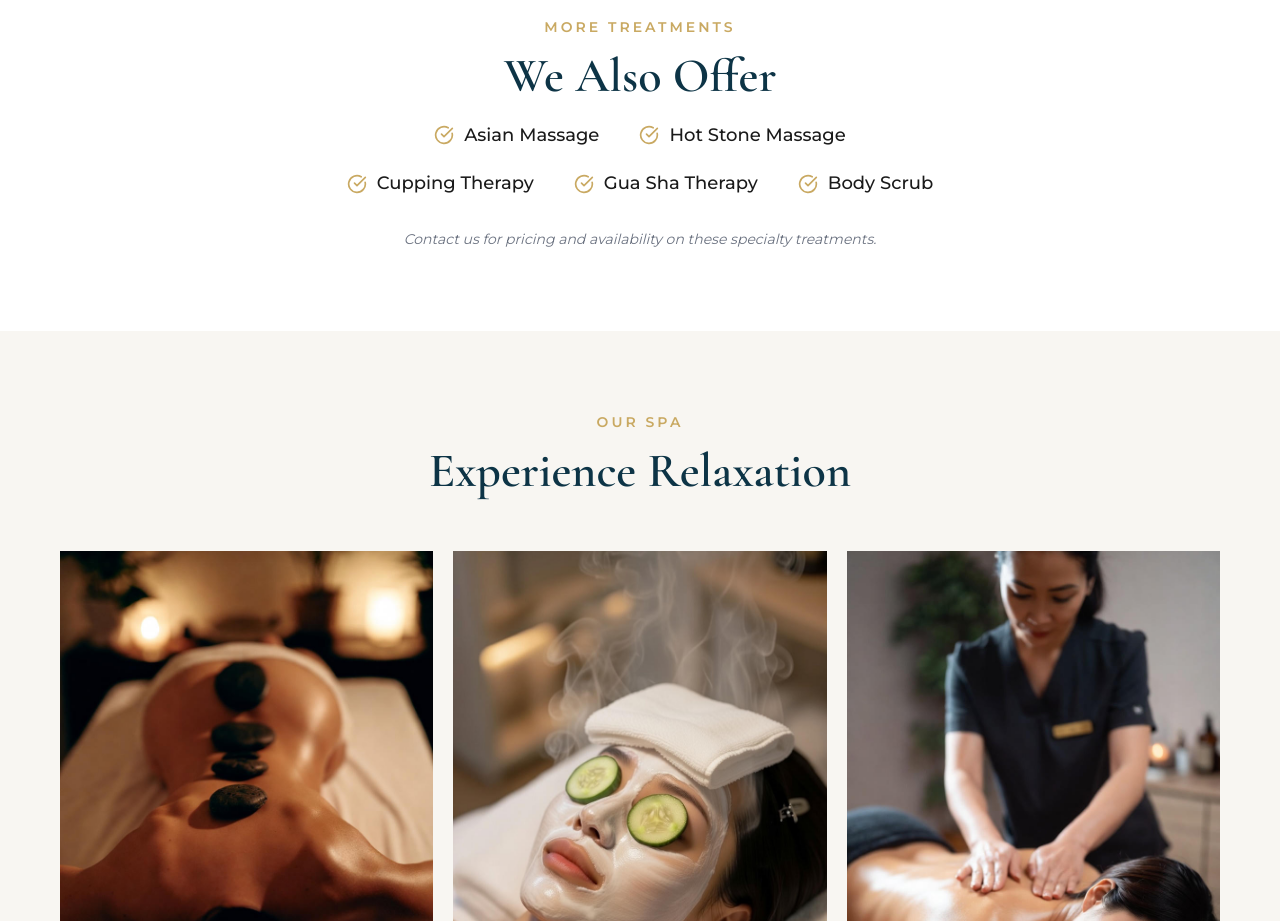
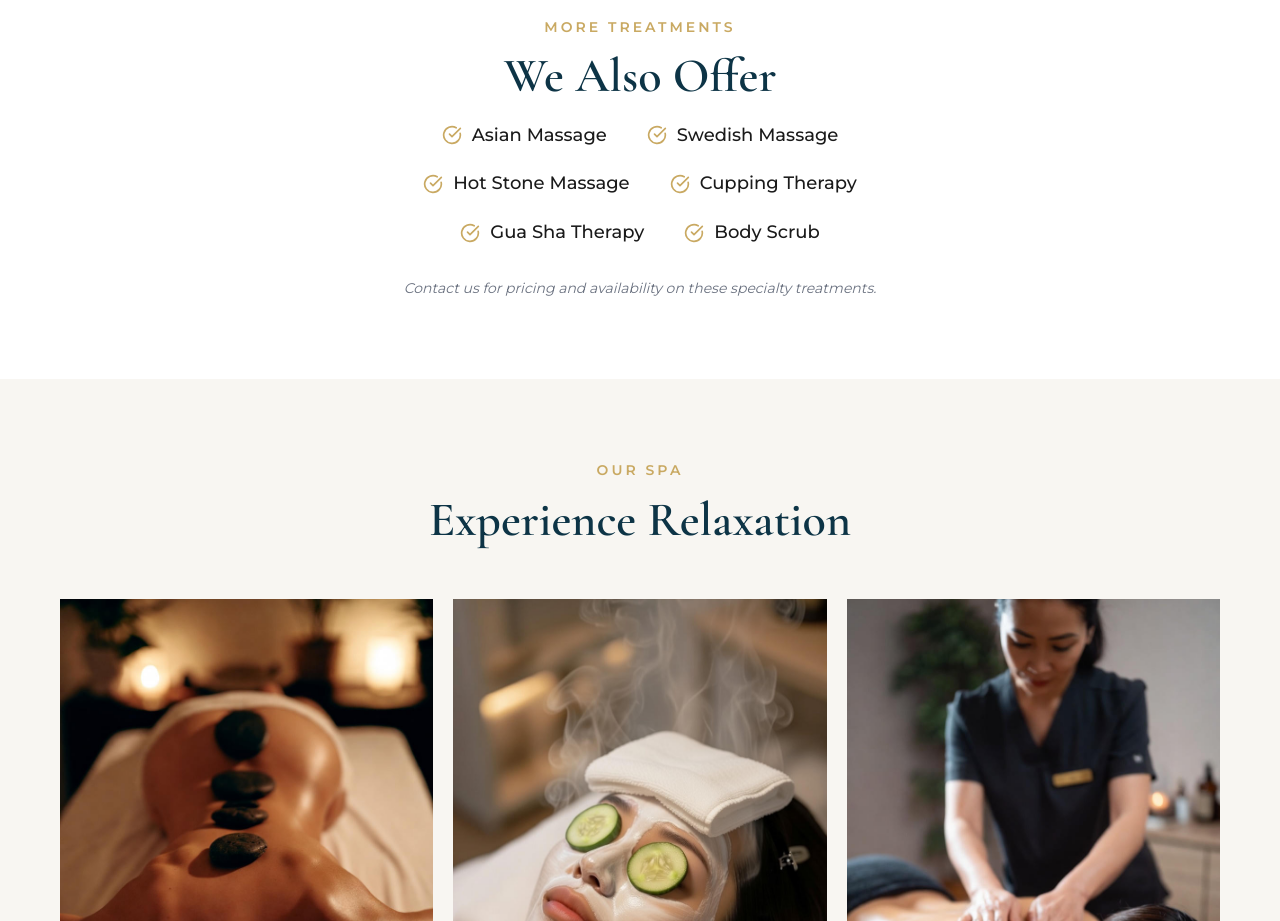
Before and after one commit to Matticusnicholas/Website1, a React (Vite) app: page / in a window 1280 px wide. Shown: the part 1740-2661 px from the top of the page. Built offline with nearby package versions, Linux system fonts and the light colour scheme.

Commit message:
feat: Add Swedish Massage to additional services

```diff
--- a/src/App.jsx
+++ b/src/App.jsx
@@ -62,6 +62,7 @@ const SERVICES = [
 // Additional Services
 const ADDITIONAL_SERVICES = [
   'Asian Massage',
+  'Swedish Massage',
   'Hot Stone Massage',
   'Cupping Therapy',
   'Gua Sha Therapy',
```
